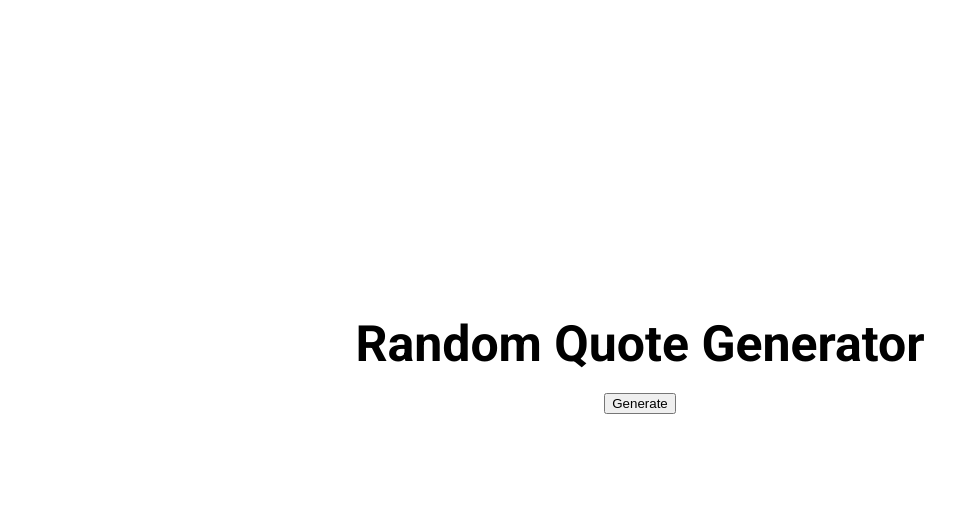
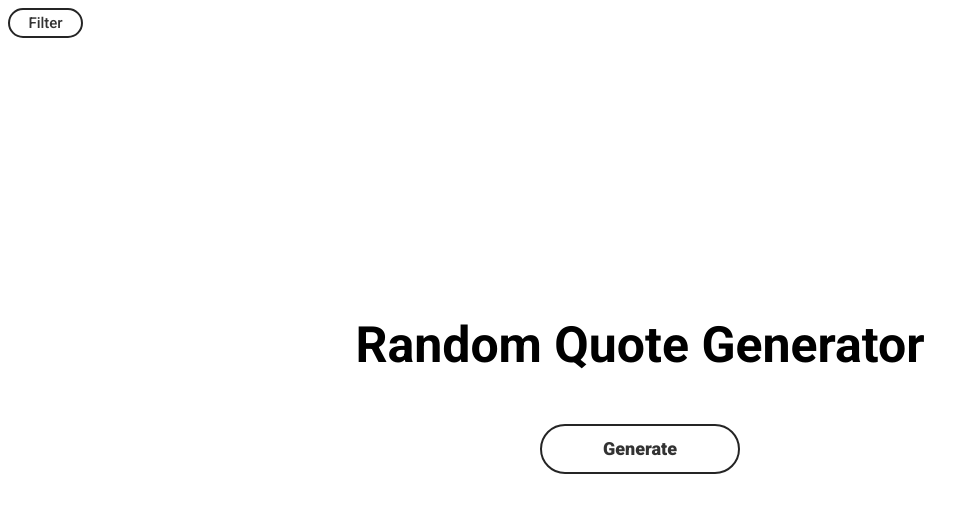
Before and after one commit to cyfake/random-quote-generator, a plain HTML site: page index.html in a window 1280 px wide. Shown: the whole page, without its empty margins (0-979 px from the left). Drawn offline with nearby package versions, Linux system fonts and the light colour scheme.

Commit message:
Add filter button

```diff
--- a/index.html
+++ b/index.html
@@ -11,12 +11,17 @@
     <title>Random Quote Generator</title>
 </head>
 <body>
+    <header>
+        <button class="btn-1" id="filter-btn">
+            <span id="filter-txt">Filter</span>
+        </button>
+    </header>
     <div class="container">
         <main>
             <h1 id="quote">Random Quote Generator</h1>
             <p id="author"></p>
-            <button id="generate">
-                <span id="btn-txt">Generate</span>
+            <button class="btn-1" id="generate-btn">
+                <span id="generate-txt">Generate</span>
             </button>
         </main>
     </div>
```
